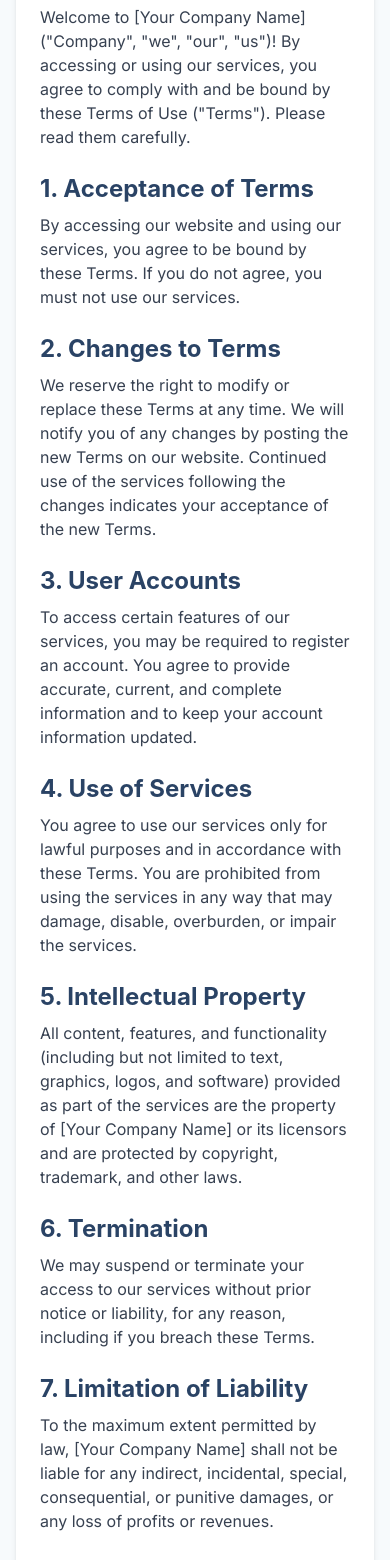
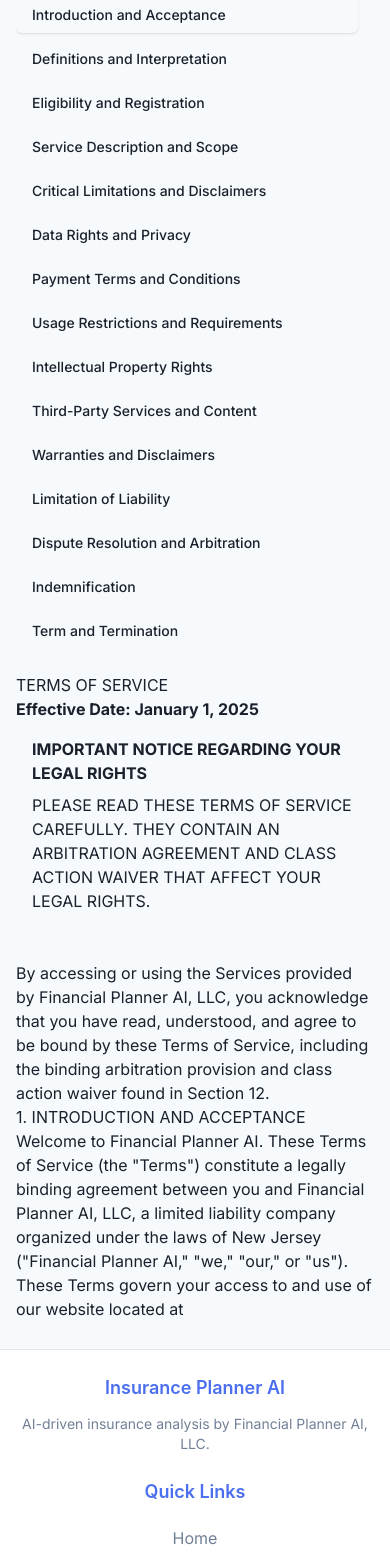
Before and after one commit to itsgabeover/dashboard-copy, a Next.js app: page /terms in a window 390 px wide. Shown: the part 160-1720 px from the top of the page. Built offline with nearby package versions, Linux system fonts and the light colour scheme; no server answers.

Commit message:
Update page.tsx

```diff
--- a/app/(disclosures)/terms/page.tsx
+++ b/app/(disclosures)/terms/page.tsx
@@ -1,71 +1,94 @@
+"use client"
+
+import { useState } from "react"
+import { Button } from "@/components/ui/button"
+import { ScrollArea } from "@/components/ui/scroll-area"
+
 export default function TermsPage() {
+  const [activeSection, setActiveSection] = useState("1")
+
+  const sections = [
+    { id: "1", title: "Introduction and Acceptance" },
+    { id: "2", title: "Definitions and Interpretation" },
+    { id: "3", title: "Eligibility and Registration" },
+    { id: "4", title: "Service Description and Scope" },
+    { id: "5", title: "Critical Limitations and Disclaimers" },
+    { id: "6", title: "Data Rights and Privacy" },
+    { id: "7", title: "Payment Terms and Conditions" },
+    { id: "8", title: "Usage Restrictions and Requirements" },
+    { id: "9", title: "Intellectual Property Rights" },
+    { id: "10", title: "Third-Party Services and Content" },
+    { id: "11", title: "Warranties and Disclaimers" },
+    { id: "12", title: "Limitation of Liability" },
+    { id: "13", title: "Dispute Resolution and Arbitration" },
+    { id: "14", title: "Indemnification" },
+    { id: "15", title: "Term and Termination" },
+    { id: "16", title: "General Provisions" },
+    { id: "17", title: "Contact Information" },
+  ]
+
   return (
-    <div className="max-w-4xl mx-auto px-4 py-4">
-      <div className="terms-of-use bg-white p-6 rounded-lg shadow-md mb-4">
-        <h1 className="text-3xl font-bold text-primary-blue mb-6">Terms of Service</h1>
-        <p className="text-base text-gray-700 mb-4">
-          Welcome to [Your Company Name] (&quot;Company&quot;, &quot;we&quot;, &quot;our&quot;, &quot;us&quot;)! By
-          accessing or using our services, you agree to comply with and be bound by these Terms of Use
-          (&quot;Terms&quot;). Please read them carefully.
-        </p>
+    <div className="container mx-auto py-8 px-4">
+      <h1 className="text-3xl font-bold mb-6">Terms of Service</h1>
+      <div className="flex flex-col lg:flex-row gap-8">
+        <nav className="w-full lg:w-1/4">
+          <ScrollArea className="h-[calc(100vh-200px)]">
+            <div className="pr-4">
+              {sections.map((section) => (
+                <Button
+                  key={section.id}
+                  variant={activeSection === section.id ? "default" : "ghost"}
+                  className="w-full justify-start mb-2 text-left"
+                  onClick={() => setActiveSection(section.id)}
+                >
+                  <span className="truncate">{section.title}</span>
+                </Button>
+              ))}
+            </div>
+          </ScrollArea>
+        </nav>
+        <main className="w-full lg:w-3/4">
+          <ScrollArea className="h-[calc(100vh-200px)]">
+            <div className="prose prose-gray dark:prose-invert max-w-none">
+              <h1>TERMS OF SERVICE</h1>
+              <p>
+                <strong>Effective Date: January 1, 2025</strong>
+              </p>
 
-        <h2 className="text-2xl font-bold mt-6 mb-2 text-primary-blue">1. Acceptance of Terms</h2>
-        <p className="text-base text-gray-700 mb-4">
-          By accessing our website and using our services, you agree to be bound by these Terms. If you do not agree,
-          you must not use our services.
-        </p>
+              <div className="bg-muted p-4 rounded-lg mb-8">
+                <strong>IMPORTANT NOTICE REGARDING YOUR LEGAL RIGHTS</strong>
+                <p className="mt-2">
+                  {
+                    "PLEASE READ THESE TERMS OF SERVICE CAREFULLY. THEY CONTAIN AN ARBITRATION AGREEMENT AND CLASS ACTION WAIVER THAT AFFECT YOUR LEGAL RIGHTS."
+                  }
+                </p>
+              </div>
 
-        <h2 className="text-2xl font-bold mt-6 mb-2 text-primary-blue">2. Changes to Terms</h2>
-        <p className="text-base text-gray-700 mb-4">
-          We reserve the right to modify or replace these Terms at any time. We will notify you of any changes by
-          posting the new Terms on our website. Continued use of the services following the changes indicates your
-          acceptance of the new Terms.
-        </p>
+              <p>
+                {
+                  "By accessing or using the Services provided by Financial Planner AI, LLC, you acknowledge that you have read, understood, and agree to be bound by these Terms of Service, including the binding arbitration provision and class action waiver found in Section 12."
+                }
+              </p>
 
-        <h2 className="text-2xl font-bold mt-6 mb-2 text-primary-blue">3. User Accounts</h2>
-        <p className="text-base text-gray-700 mb-4">
-          To access certain features of our services, you may be required to register an account. You agree to provide
-          accurate, current, and complete information and to keep your account information updated.
-        </p>
+              <h2 id="section-1">1. INTRODUCTION AND ACCEPTANCE</h2>
+              <p>
+                {
+                  'Welcome to Financial Planner AI. These Terms of Service (the "Terms") constitute a legally binding agreement between you and Financial Planner AI, LLC, a limited liability company organized under the laws of New Jersey ("Financial Planner AI," "we," "our," or "us"). These Terms govern your access to and use of our website located at https://www.lifeinsuranceplanner-ai.com (the "Website"), our proprietary web-based software application (the "Application"), our AI-powered analysis feature ("Insurance Planner AI"), our chatbot service, and all related services (collectively, the "Services").'
+                }
+              </p>
 
-        <h2 className="text-2xl font-bold mt-6 mb-2 text-primary-blue">4. Use of Services</h2>
-        <p className="text-base text-gray-700 mb-4">
-          You agree to use our services only for lawful purposes and in accordance with these Terms. You are prohibited
-          from using the services in any way that may damage, disable, overburden, or impair the services.
-        </p>
+              {/* Continue with all sections, ensuring proper escaping of quotes and apostrophes */}
 
-        <h2 className="text-2xl font-bold mt-6 mb-2 text-primary-blue">5. Intellectual Property</h2>
-        <p className="text-base text-gray-700 mb-4">
-          All content, features, and functionality (including but not limited to text, graphics, logos, and software)
-          provided as part of the services are the property of [Your Company Name] or its licensors and are protected by
-          copyright, trademark, and other laws.
-        </p>
-
-        <h2 className="text-2xl font-bold mt-6 mb-2 text-primary-blue">6. Termination</h2>
-        <p className="text-base text-gray-700 mb-4">
-          We may suspend or terminate your access to our services without prior notice or liability, for any reason,
-          including if you breach these Terms.
-        </p>
-
-        <h2 className="text-2xl font-bold mt-6 mb-2 text-primary-blue">7. Limitation of Liability</h2>
-        <p className="text-base text-gray-700 mb-4">
-          To the maximum extent permitted by law, [Your Company Name] shall not be liable for any indirect, incidental,
-          special, consequential, or punitive damages, or any loss of profits or revenues.
-        </p>
-
-        <h2 className="text-2xl font-bold mt-6 mb-2 text-primary-blue">8. Governing Law</h2>
-        <p className="text-base text-gray-700 mb-4">
-          These Terms shall be governed by and construed in accordance with the laws of [Your State/Country], without
-          regard to its conflict of law provisions.
-        </p>
-
-        <h2 className="text-2xl font-bold mt-6 mb-2 text-primary-blue">9. Contact Information</h2>
-        <p className="text-base text-gray-700 mb-4">
-          For any questions about these Terms, please contact us at [Your Contact Information].
-        </p>
-      </div>
-
-      <div className="prose max-w-none">
+              <div className="mt-8 pt-8 border-t">
+                <p className="text-sm text-muted-foreground">
+                  {"Last Updated: January 29, 2025"}
+                  <br />
+                  {"© 2025 Financial Planner AI, LLC. All rights reserved."}
+                </p>
+              </div>
+            </div>
+          </ScrollArea>
+        </main>
       </div>
     </div>
   )
```
